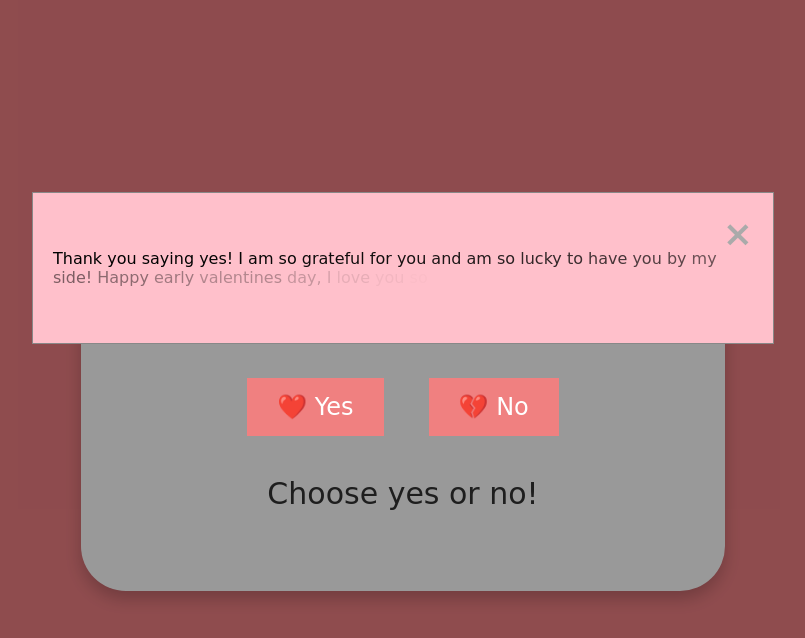
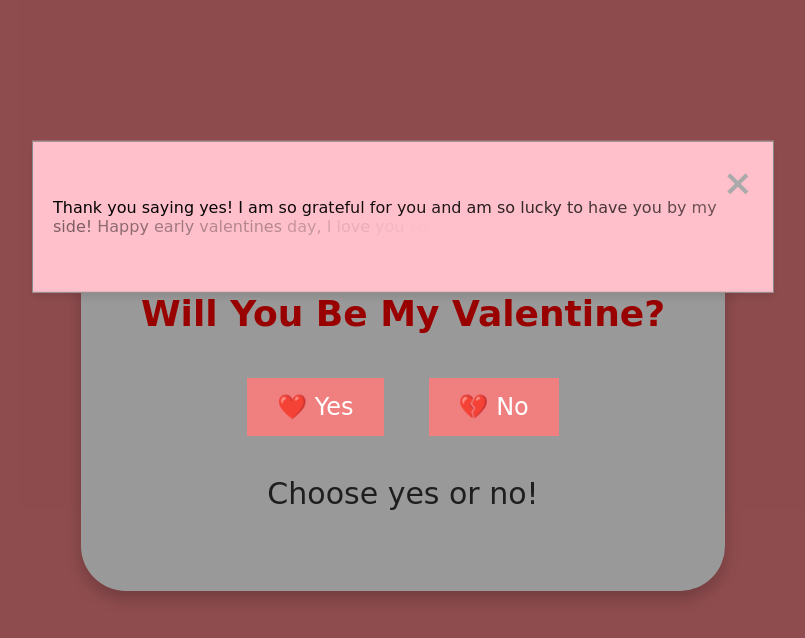
Before and after one commit to avedisboudakian/valentines, a plain HTML site: page index.html in a window 1280 px wide. Both pictures are taken after a click on the button "❤️ Yes". Shown: the whole page, without its empty margins (237-1042 px from the left). Drawn offline with Linux system fonts and the light colour scheme; a web font is replaced by a local one.

Commit message:
model adjustments

```diff
--- a/styles.css
+++ b/styles.css
@@ -97,22 +97,26 @@ h1 {
     top: 0;
     width: 100%;
     height: 100%;
-    overflow: auto;
+    overflow: none;
     background-color: rgb(0,0,0);
     background-color: rgba(0,0,0,0.4);
 }
 
 .modal-content {
     background-color: pink;
-    margin: 15% auto;
+    margin: auto; /* Center the modal */
     padding: 20px;
     border: 1px solid #888;
-    max-width: 700px;
-    width: 300%;
-    position: relative;
+    width: 90%; /* Adjust width as necessary, up to a maximum */
+    max-width: 700px; /* Set a max width for larger screens */
+    position: absolute; /* Use absolute positioning within the fixed parent */
+    top: 10%; /* Move the modal up to 10% from the top of the viewport */
+    left: 50%; /* Center horizontally */
+    transform: translate(-50%, 40%); /* Adjust horizontal centering and move up */
     text-align: left;
-    padding: 20px;
+    box-shadow: 0 4px 8px rgba(0, 0, 0, 0.1); /* Optional: Add some shadow for depth */
 }
+
 
 .close {
     color: #aaa;
```
